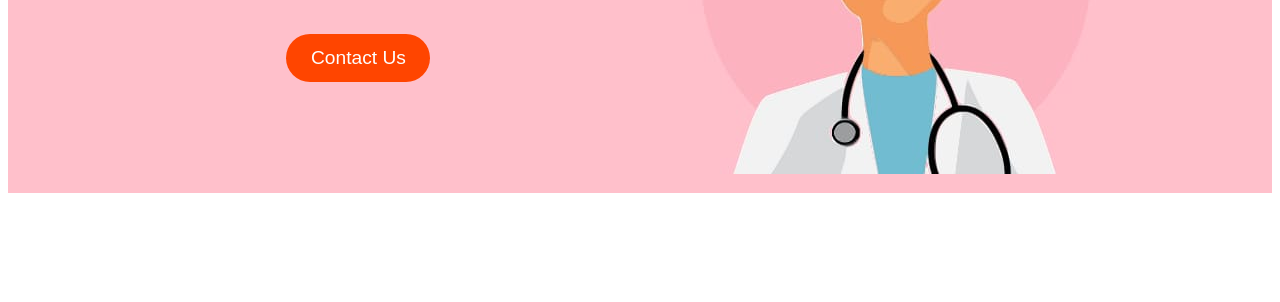
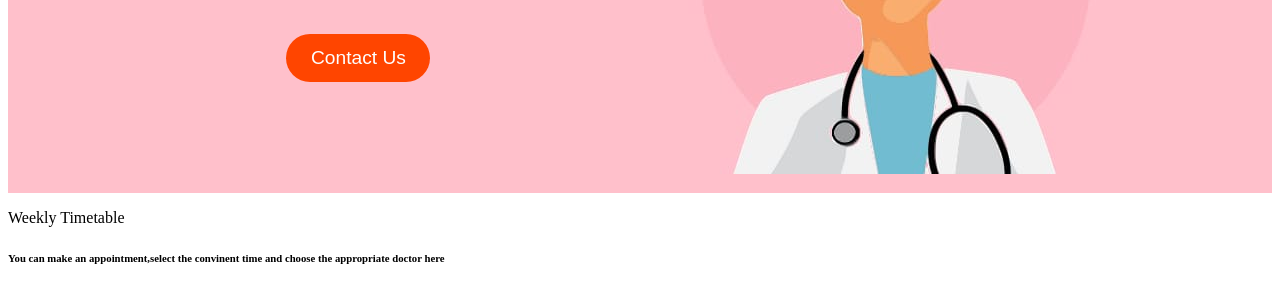
Before and after one commit to nitish848/myweb3, a plain HTML site: page index.html in a window 1280 px wide. Shown: the part 450-752 px from the top of the page. Drawn offline with Linux system fonts and the light colour scheme; a web font is replaced by a local one.

Commit message:
Update index.html

```diff
--- a/index.html
+++ b/index.html
@@ -78,6 +78,10 @@
             <button>Contact Us</button>
         </div>
     </main>
+    <div class="cont1" >
+        <p>Weekly Timetable</p>
+        <h6>You can make an appointment,select the convinent time and choose the appropriate doctor here</h6>
+    </div>
     <div id="nav1">
         <ul id="nav-links">
             <li><a class="nav-list" href="#">Home</a></li>
```
